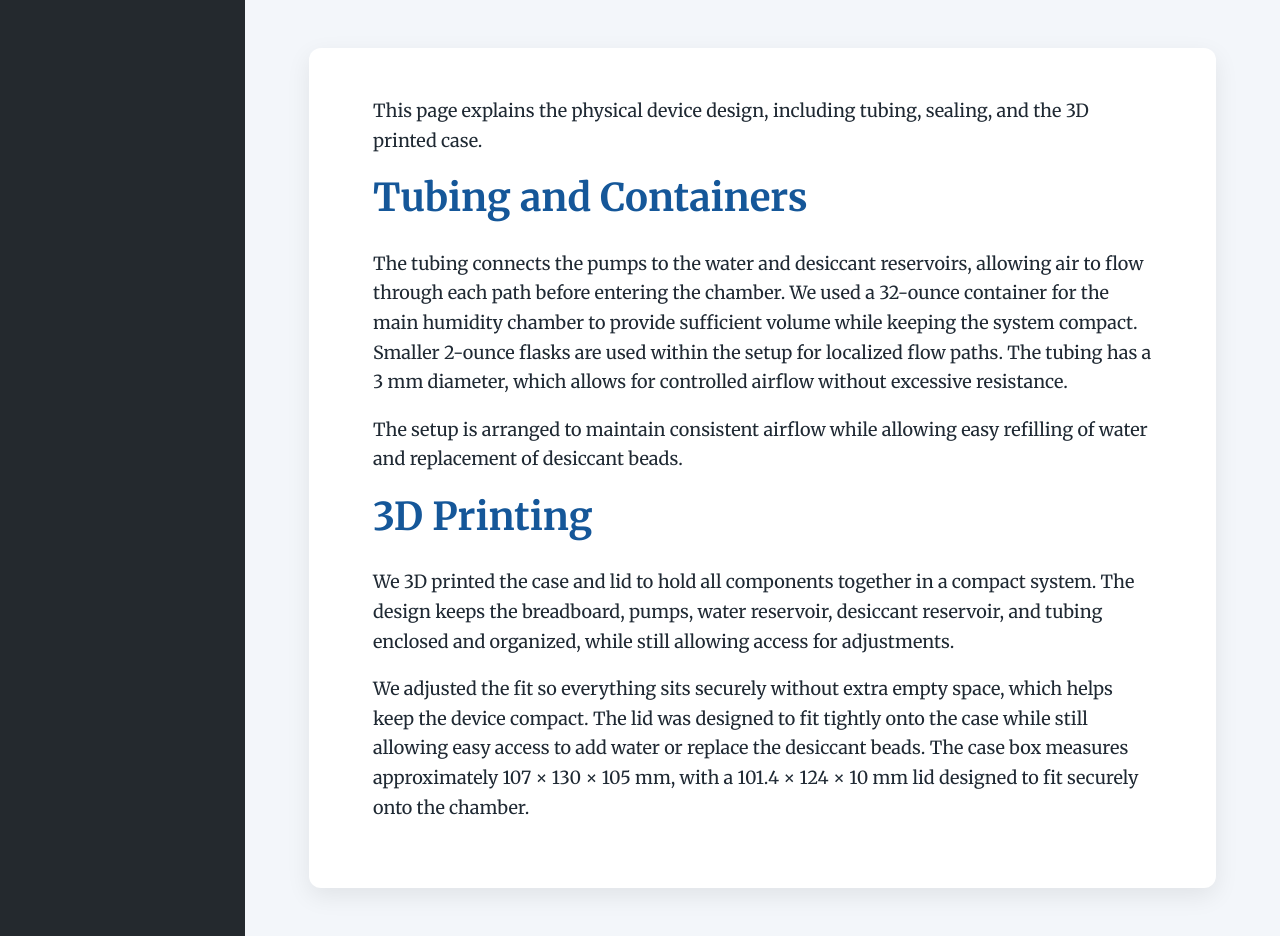
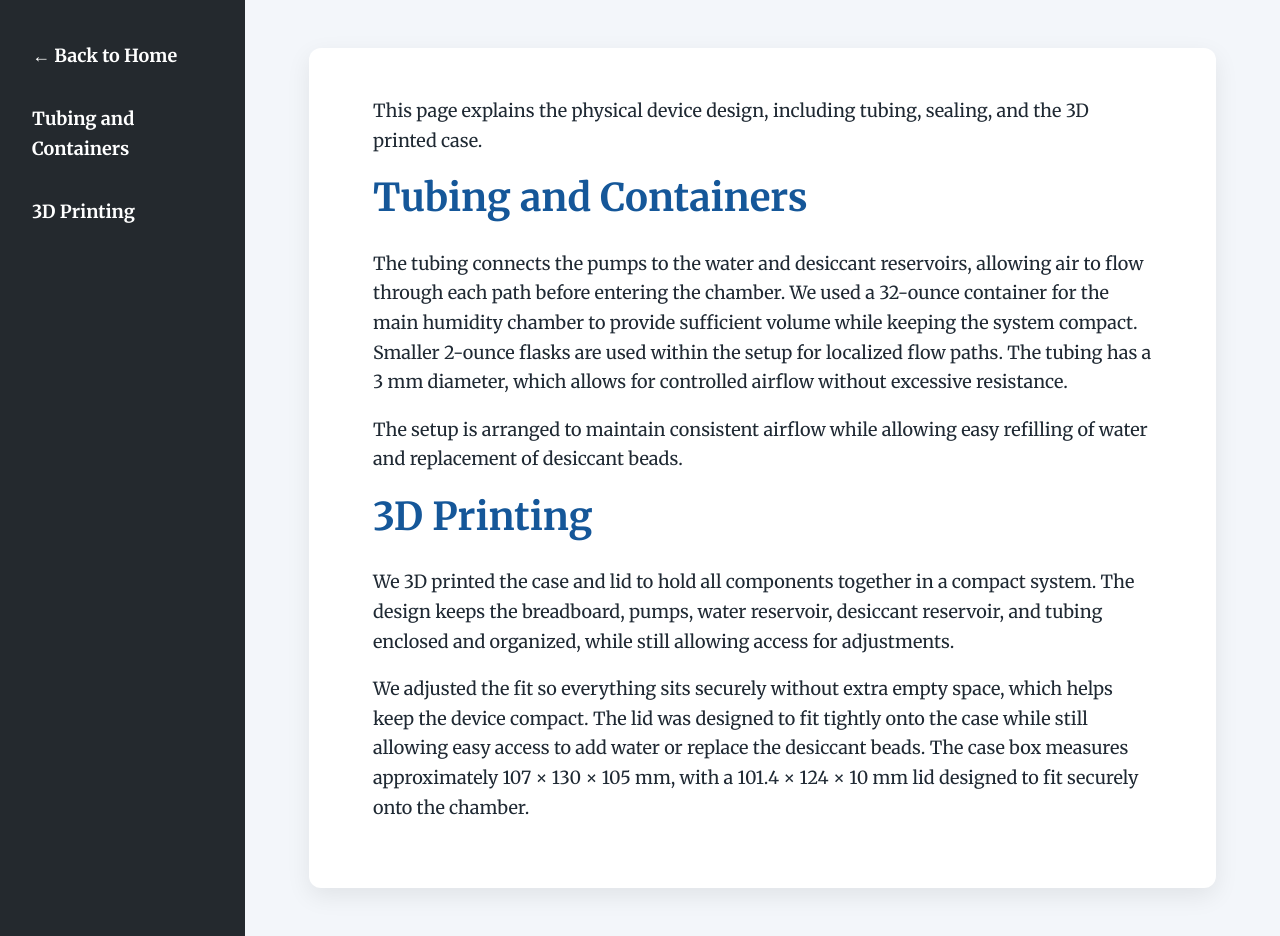
Before and after one commit to rithikar1510/CBE-3300B, a Jekyll site: the page built from phys-device-design.md, in a window 1280 px wide and 936 px high. Built offline with Jekyll 4.4.1, drawn with Linux system fonts in a browser that asks for light colours.

Commit message:
Update phys-device-design.md

```diff
--- a/phys-device-design.md
+++ b/phys-device-design.md
@@ -1,6 +1,16 @@
 ---
 layout: default
 title: Physical Device Design
+
+sidebar:
+  - title: ← Back to Home
+    url: "/"
+
+  - title: Tubing and Containers
+    url: "#tubing-and-containers"
+
+  - title: 3D Printing
+    url: "#3d-printing"
 ---
 
 This page explains the physical device design, including tubing, sealing, and the 3D printed case.
```
